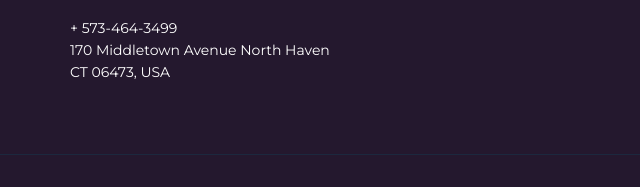
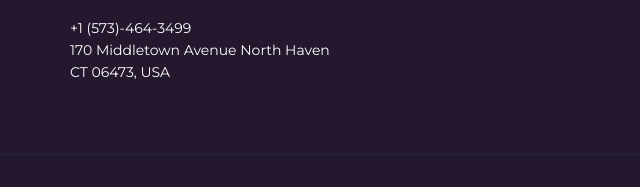
Before and after one commit to ranazeeshan123/vizappstudio, a plain HTML site: page index.html in a window 1280 px wide. Shown: the part 7271-7458 px from the top of the page, 0-640 px from the left. Drawn offline with Linux system fonts and the light colour scheme; some packages are replaced by stand-ins of ours; files whose address does not match are found by name.

Commit message:
Added content and number

```diff
--- a/index.html
+++ b/index.html
@@ -721,7 +721,7 @@
                 </div>
                 <p>Viz App Studio: Fueling innovation through exceptional mobile app development, delivering
                   transformative solutions for businesses and individuals.</p>
-                <p class="mt-20 mb-0"><a href="tel:+6098426807">+ 573-464-3499</a></p>
+                <p class="mt-20 mb-0"><a href="tel:+6098426807">+1 (573)-464-3499</a></p>
                 <p class="mt-0"><a href="#">170 Middletown Avenue North Haven CT 06473, USA</a></p>
               </div>
             </div>
```
